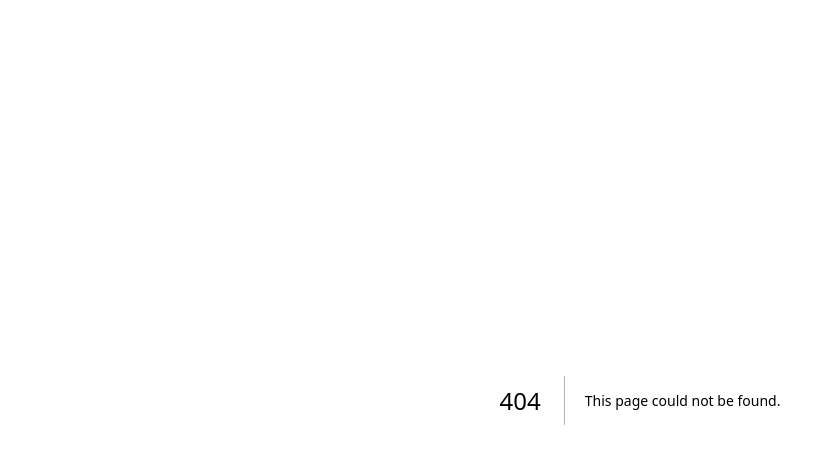
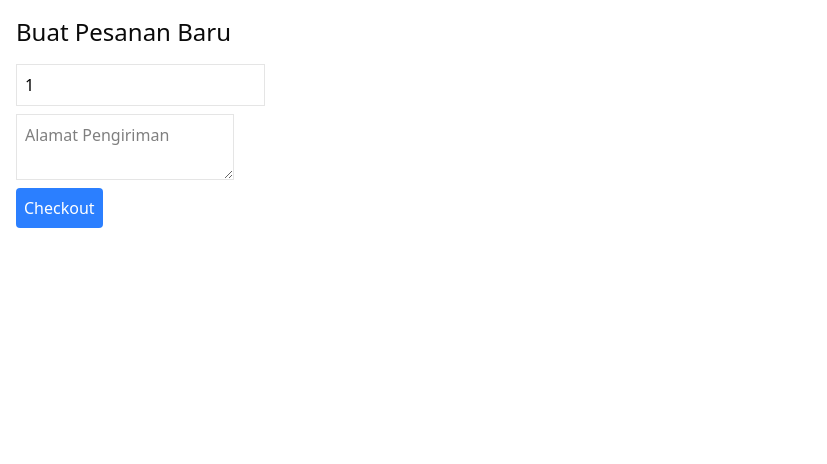
Before and after one commit to advprog-2026-A8-project/frontend, a Next.js app: page /order in a window 1280 px wide. Before the commit this address had no page. Shown: the top 464 px of the page, without its empty margins (0-827 px from the left). Built offline with nearby package versions, Linux system fonts and the light colour scheme.

Commit message:
feat: Order checkout UI (Skeleton)

```diff
--- /dev/null
+++ b/src/app/order/page.tsx
@@ -0,0 +1,60 @@
+"use client";
+import { useState } from "react";
+
+export default function OrderPage() {
+  const [jumlah, setJumlah] = useState(1);
+  const [alamat, setAlamat] = useState("");
+
+  const handleCheckout = async () => {
+    try {
+      const res = await fetch("http://localhost:8080/api/orders/checkout", {
+        method: "POST",
+        headers: { "Content-Type": "application/json" },
+        body: JSON.stringify({ jumlah, alamatPengiriman: alamat }),
+      });
+
+      if (!res.ok) {
+        throw new Error(`Gagal checkout! Status: ${res.status}`);
+      }
+
+      const data = await res.json();
+      alert(`Order dibuat dengan ID: ${data.id} dan Status: ${data.status}`);
+
+      setJumlah(1);
+      setAlamat("");
+    } catch (error) {
+      if (error instanceof Error) {
+        alert(error.message);
+        console.error("Error message:", error.message);
+      } else {
+        alert("Terjadi kesalahan yang tidak diketahui!");
+        console.error("Unknown error:", error);
+      }
+    }
+  };
+
+  return (
+    <div className="p-4">
+      <h1 className="text-2xl mb-4">Buat Pesanan Baru</h1>
+      <input
+        type="number"
+        value={jumlah}
+        onChange={(e) => setJumlah(Number(e.target.value))}
+        className="border p-2 block mb-2 text-black"
+        placeholder="Jumlah"
+      />
+      <textarea
+        value={alamat}
+        onChange={(e) => setAlamat(e.target.value)}
+        className="border p-2 block mb-2 text-black"
+        placeholder="Alamat Pengiriman"
+      />
+      <button
+        onClick={handleCheckout}
+        className="bg-blue-500 text-white p-2 rounded"
+      >
+        Checkout
+      </button>
+    </div>
+  );
+}
```
